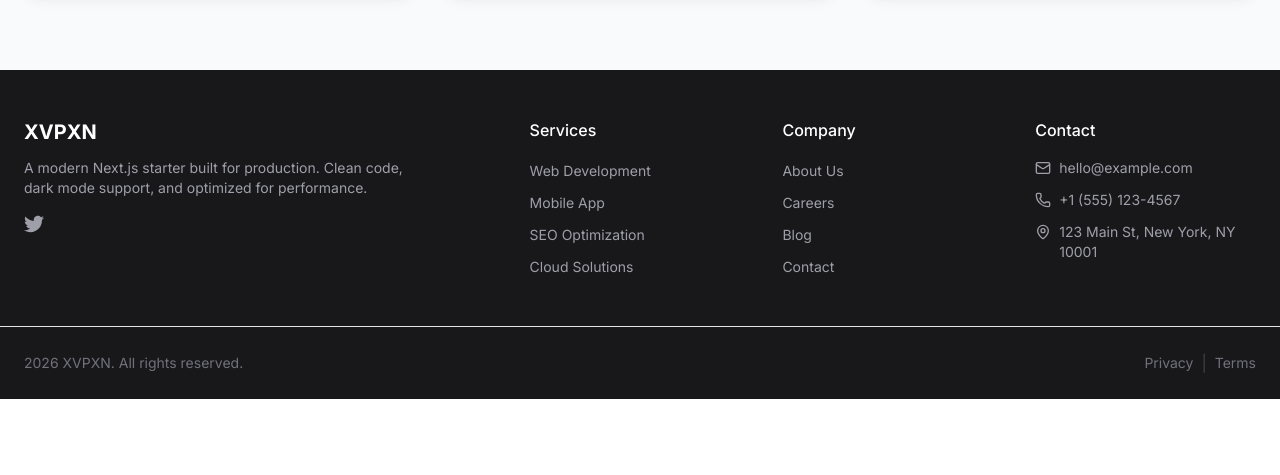
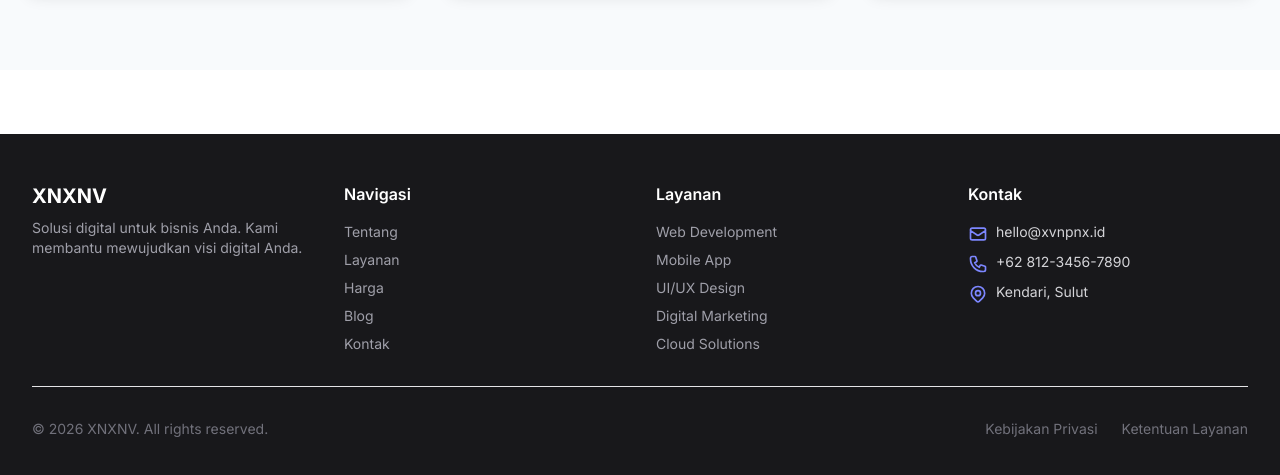
Before and after one commit to aryaapriawann-dev/XNXNV, a Next.js app: page /news/detail in a window 1280 px wide. Shown: the part 2543-3018 px from the top of the page. Before the commit the page ends 2942 px from the top, so only its background shows below. Built offline with nearby package versions, Linux system fonts and the light colour scheme.

Commit message:
feat(components): add Footer component with navigation and contact info

```diff
--- a/src/components/Footer.tsx
+++ b/src/components/Footer.tsx
@@ -1,83 +1,59 @@
-"use client";
-
 import Link from "next/link";
-import { Mail, Phone, MapPin, Clock, Menu, X } from "lucide-react";
-import { useState } from "react";
 
 /**
  * Footer component
- * Displays navigation links, contact info, social links, and copyright
+ * Displays brand info, navigation links, contact info, and copyright
  */
 export default function Footer() {
-  const [isMenuOpen, setIsMenuOpen] = useState(false);
   const currentYear = new Date().getFullYear();
 
-  const services = [
-    { name: "Web Development", href: "/services#web" },
-    { name: "Mobile App", href: "/services#mobile" },
-    { name: "SEO Optimization", href: "/services#seo" },
-    { name: "Cloud Solutions", href: "/services#cloud" },
-  ];
-
-  const company = [
-    { name: "About Us", href: "/about" },
-    { name: "Careers", href: "/careers" },
-    { name: "Blog", href: "/blog" },
-    { name: "Contact", href: "/contact" },
-  ];
-
-  const legal = [
-    { name: "Privacy Policy", href: "/privacy" },
-    { name: "Terms of Service", href: "/terms" },
-    { name: "Cookie Policy", href: "/cookies" },
-  ];
-
   return (
-    <footer className="bg-zinc-900 text-zinc-300">
-      {/* Main Footer */}
-      <div className="max-w-7xl mx-auto px-6 py-12">
-        <div className="grid grid-cols-1 md:grid-cols-2 lg:grid-cols-5 gap-8">
+    <footer className="bg-zinc-900 text-zinc-300 mt-16">
+      <div className="max-w-7xl mx-auto px-4 sm:px-6 lg:px-8 py-12">
+        <div className="grid grid-cols-1 md:grid-cols-4 gap-8">
           {/* Brand */}
-          <div className="lg:col-span-2">
+          <div className="md:col-span-1">
             <Link href="/" className="text-xl font-bold text-white">
-              XVPXN
+              XNXNV
             </Link>
-            <p className="mt-3 text-sm text-zinc-400 max-w-sm">
-              A modern Next.js starter built for production.
-              Clean code, dark mode support, and optimized for performance.
+            <p className="mt-2 text-sm text-zinc-400 max-w-xs">
+              Solusi digital untuk bisnis Anda. Kami membantu mewujudkan visi digital Anda.
             </p>
-            <div className="mt-4 flex gap-4">
-              <a href="#" className="text-zinc-400 hover:text-white transition-colors">
-                <svg className="w-5 h-5" fill="currentColor" viewBox="0 0 24 24">
-                  <path d="M24 4.557c-.883.392-1.832.656-2.828.775 1.017-.609 1.798-1.574 2.165-2.724-.951.564-2.005.974-3.127 1.195-.897-.957-2.178-1.555-3.594-1.555-3.179 0-5.515 2.966-4.797 6.045-4.091-.205-7.719-2.165-10.148-5.144-1.29 2.213-.669 5.108 1.523 6.574-.806-.026-1.566-.247-2.229-.616-.054 2.281 1.581 4.415 3.949 4.89-.693.188-1.452.232-2.224.084.626 1.956 2.444 3.379 4.6 3.419-2.07 1.623-4.678 2.348-7.29 2.04 2.179 1.397 4.768 2.212 7.548 2.212 9.142 0 14.307-7.721 13.995-14.646.962-.695 1.797-1.562 2.457-2.549z" />
-                </svg>
-              </a>
-            </div>
           </div>
 
-          {/* Services */}
+          {/* Navigation */}
           <div>
-            <h3 className="font-medium text-white mb-4">Services</h3>
-            <ul className="space-y-2">
-              {services.map((link) => (
-                <li key={link.name}>
-                  <Link href={link.href} className="text-sm text-zinc-400 hover:text-white transition-colors">
-                    {link.name}
+            <h4 className="text-white font-semibold mb-4">Navigasi</h4>
+            <ul className="space-y-2 text-sm">
+              {[
+                { href: "/about", label: "Tentang" },
+                { href: "/services", label: "Layanan" },
+                { href: "/pricing", label: "Harga" },
+                { href: "/blog", label: "Blog" },
+                { href: "/contact", label: "Kontak" },
+              ].map((link) => (
+                <li key={link.href}>
+                  <Link href={link.href} className="text-zinc-400 hover:text-white transition-colors">
+                    {link.label}
                   </Link>
                 </li>
               ))}
             </ul>
           </div>
 
-          {/* Company */}
+          {/* Services */}
           <div>
-            <h3 className="font-medium text-white mb-4">Company</h3>
-            <ul className="space-y-2">
-              {company.map((link) => (
-                <li key={link.name}>
-                  <Link href={link.href} className="text-sm text-zinc-400 hover:text-white transition-colors">
-                    {link.name}
-                  </Link>
+            <h4 className="text-white font-semibold mb-4">Layanan</h4>
+            <ul className="space-y-2 text-sm">
+              {[
+                "Web Development",
+                "Mobile App",
+                "UI/UX Design",
+                "Digital Marketing",
+                "Cloud Solutions",
+              ].map((service) => (
+                <li key={service} className="text-zinc-400 hover:text-white transition-colors cursor-pointer">
+                  {service}
                 </li>
               ))}
             </ul>
@@ -85,40 +61,42 @@ export default function Footer() {
 
           {/* Contact */}
           <div>
-            <h3 className="font-medium text-white mb-4">Contact</h3>
-            <ul className="space-y-3">
-              <li className="flex items-start gap-2 text-sm text-zinc-400">
-                <Mail className="w-4 h-4 mt-0.5 flex-shrink-0" />
-                <a href="mailto:hello@example.com" className="hover:text-white transition-colors">
-                  hello@example.com
-                </a>
+            <h4 className="text-white font-semibold mb-4">Kontak</h4>
+            <ul className="space-y-2 text-sm">
+              <li className="flex items-start gap-2">
+                <svg className="w-5 h-5 text-indigo-400 flex-shrink-0 mt-0.5" fill="none" stroke="currentColor" viewBox="0 0 24 24">
+                  <path strokeLinecap="round" strokeLinejoin="round" strokeWidth={2} d="M3 8l7.89 5.26a2 2 0 002.22 0L21 8M5 19h14a2 2 0 002-2V7a2 2 0 00-2-2H5a2 2 0 00-2 2v10a2 2 0 002 2z" />
+                </svg>
+                <span>hello@xvnpnx.id</span>
               </li>
-              <li className="flex items-start gap-2 text-sm text-zinc-400">
-                <Phone className="w-4 h-4 mt-0.5 flex-shrink-0" />
-                <span>+1 (555) 123-4567</span>
+              <li className="flex items-start gap-2">
+                <svg className="w-5 h-5 text-indigo-400 flex-shrink-0 mt-0.5" fill="none" stroke="currentColor" viewBox="0 0 24 24">
+                  <path strokeLinecap="round" strokeLinejoin="round" strokeWidth={2} d="M3 5a2 2 0 012-2h3.28a1 1 0 01.948.684l1.498 4.493a1 1 0 01-.502 1.21l-2.257 1.13a11.042 11.042 0 005.516 5.516l1.13-2.257a1 1 0 011.21-.502l4.493 1.498a1 1 0 01.684.949V19a2 2 0 01-2 2h-1C9.716 21 3 14.284 3 6V5z" />
+                </svg>
+                <span>+62 812-3456-7890</span>
               </li>
-              <li className="flex items-start gap-2 text-sm text-zinc-400">
-                <MapPin className="w-4 h-4 mt-0.5 flex-shrink-0" />
-                <span>123 Main St, New York, NY 10001</span>
+              <li className="flex items-start gap-2">
+                <svg className="w-5 h-5 text-indigo-400 flex-shrink-0 mt-0.5" fill="none" stroke="currentColor" viewBox="0 0 24 24">
+                  <path strokeLinecap="round" strokeLinejoin="round" strokeWidth={2} d="M17.657 16.657L13.414 20.9a1.998 1.998 0 01-2.827 0l-4.244-4.243a8 8 0 1111.314 0z" />
+                  <path strokeLinecap="round" strokeLinejoin="round" strokeWidth={2} d="M15 11a3 3 0 11-6 0 3 3 0 016 0z" />
+                </svg>
+                <span>Kendari, Sulut</span>
               </li>
             </ul>
           </div>
         </div>
-      </div>
 
-      {/* Bottom Bar */}
-      <div className="border-t border-zinc-800">
-        <div className="max-w-7xl mx-auto px-6 py-6 flex flex-col sm:flex-row items-center justify-between gap-4">
+        {/* Bottom */}
+        <div className="mt-8 pt-8 border-t border-zinc-800 flex flex-col sm:flex-row justify-between items-center gap-4">
           <p className="text-sm text-zinc-500">
-            {currentYear} XVPXN. All rights reserved.
+            &copy; {currentYear} XNXNV. All rights reserved.
           </p>
-          <div className="flex items-center gap-2">
-            <Link href="/privacy" className="text-sm text-zinc-500 hover:text-zinc-300 transition-colors">
-              Privacy
+          <div className="flex gap-6 text-sm">
+            <Link href="/privacy" className="text-zinc-500 hover:text-zinc-300 transition-colors">
+              Kebijakan Privasi
             </Link>
-            <span className="text-zinc-700">|</span>
-            <Link href="/terms" className="text-sm text-zinc-500 hover:text-zinc-300 transition-colors">
-              Terms
+            <Link href="/terms" className="text-zinc-500 hover:text-zinc-300 transition-colors">
+              Ketentuan Layanan
             </Link>
           </div>
         </div>
```
